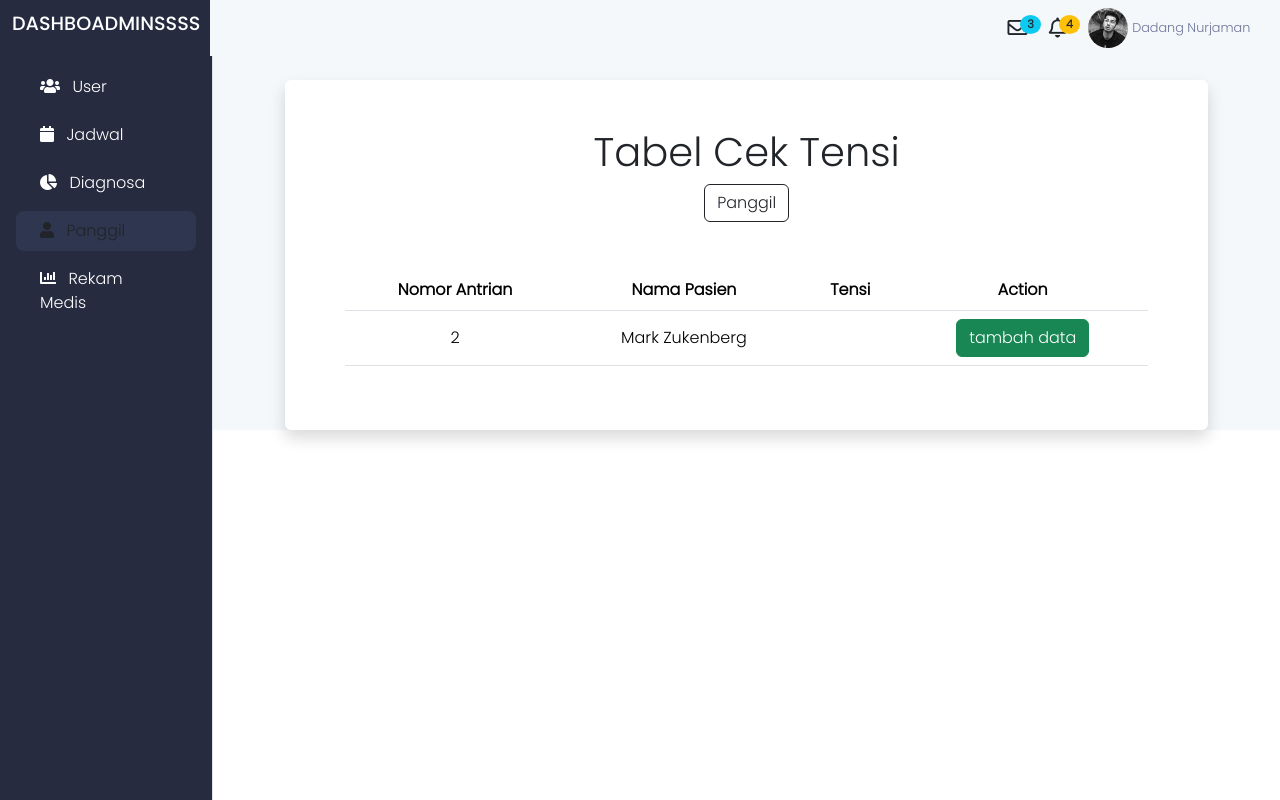
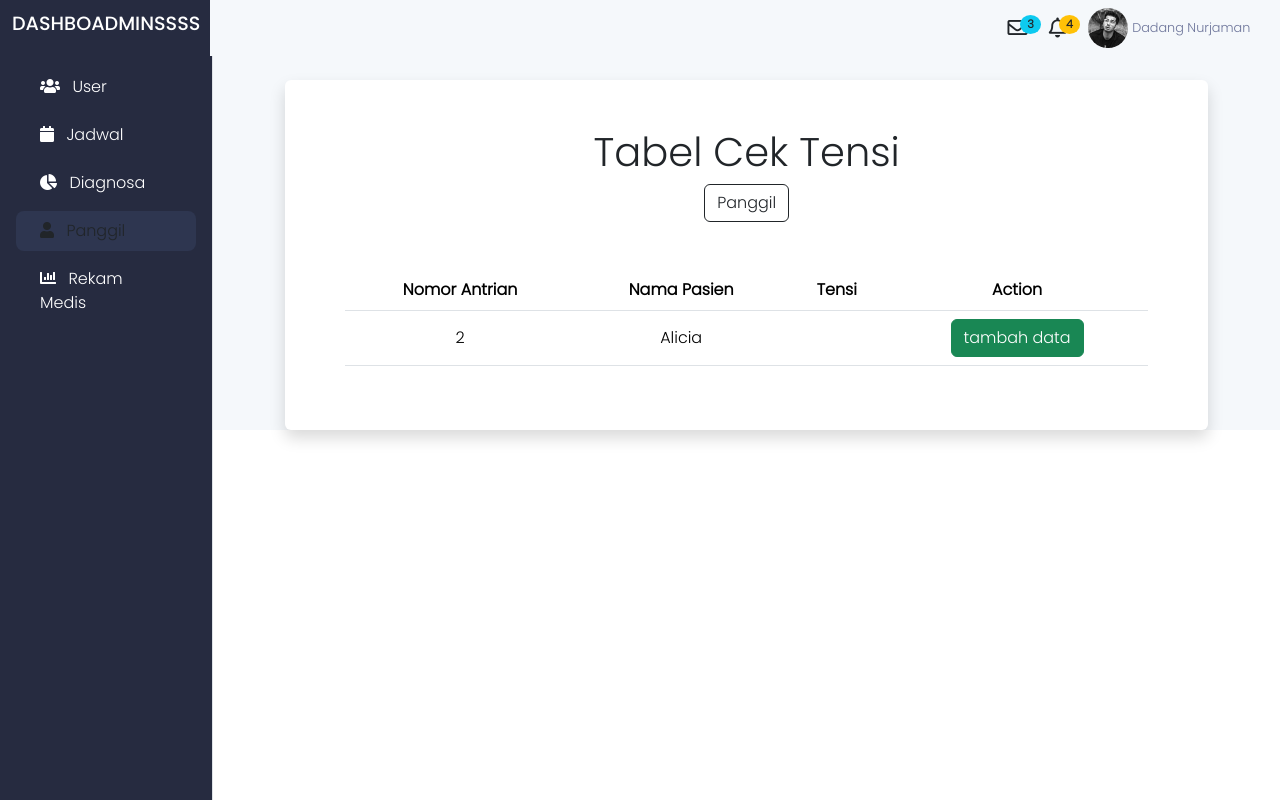
Before and after one commit to naufalrd/lf, a CodeIgniter app: page /lf/perawat in a window 1280 px wide. Run offline with CodeIgniter, Linux system fonts and the light colour scheme; some libraries are stand-ins or nearby versions.

Commit message:
Adding Alicia Name

```diff
--- a/application/views/perawat/home.php
+++ b/application/views/perawat/home.php
@@ -15,7 +15,7 @@
                 <tbody>
                     <tr class="align-middle">
                         <td>2</td>
-                        <td>Mark Zukenberg</td>
+                        <td>Alicia</td>
                         <td></td>
                         <td><a href="" class="btn btn-success">tambah data</a></td>
                     </tr>
```
